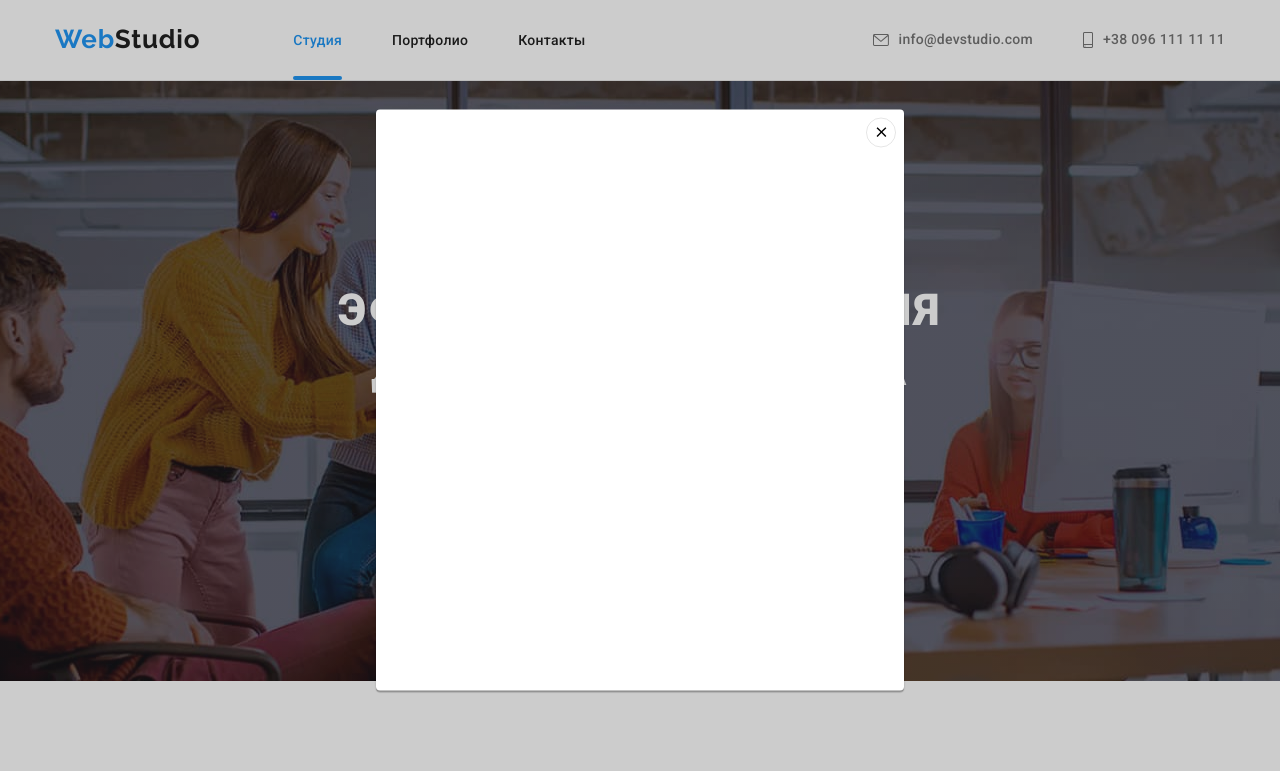
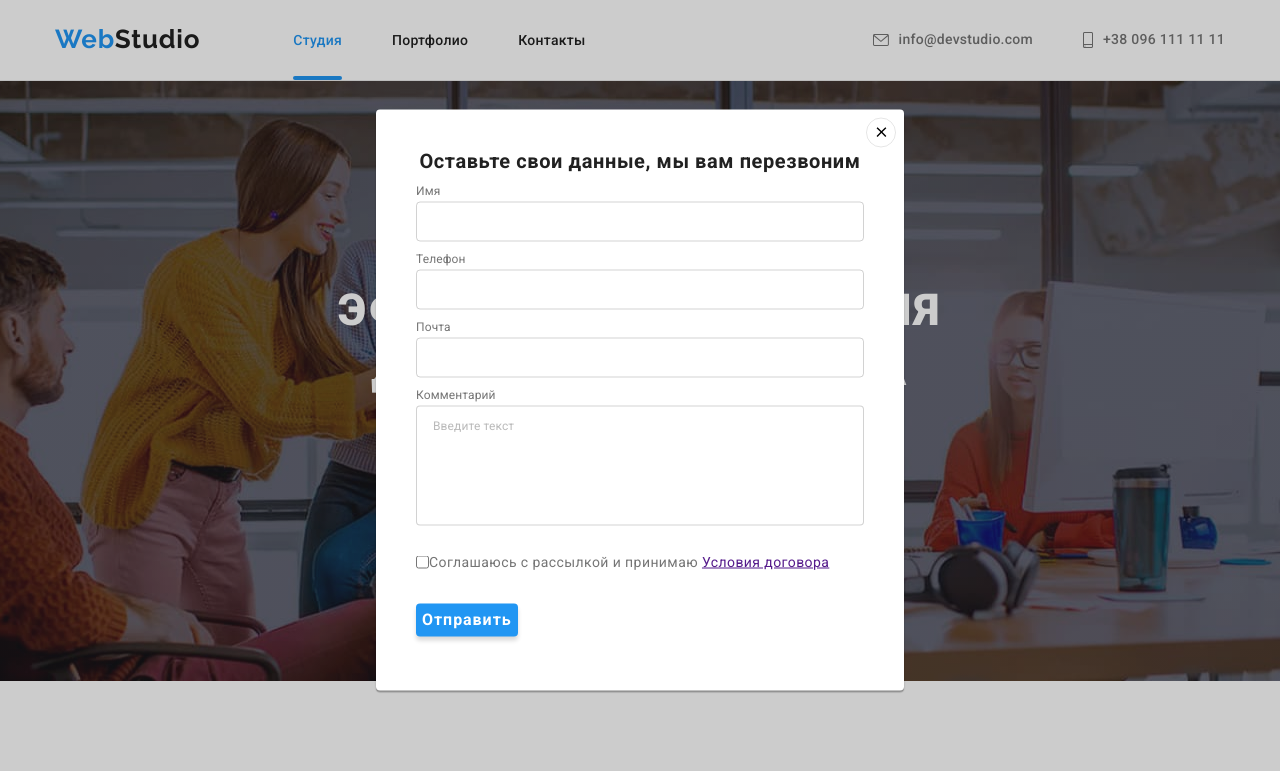
Before and after one commit to TechnicUnion/goit-markup-hw-06, a plain HTML site: page index.html in a window 1280 px wide. Both pictures are taken after a click on the button "Заказать услугу". Shown: the top 771 px of the page. Drawn offline with nearby package versions, Linux system fonts and the light colour scheme.

Commit message:
Add modal markup

```diff
--- a/css/styles.css
+++ b/css/styles.css
@@ -69,6 +69,22 @@ img {
 
 .span {
   color: var(--accent-color);
+}
+
+.btn {
+  font-family: inherit;
+  font-weight: 700;
+  font-size: 16px;
+  line-height: 1.88;
+  letter-spacing: 0.06em;
+  color: var(--second-text-color);
+  background-color: var(--accent-color);
+  cursor: pointer;
+  border: transparent;
+  border-radius: 4px;
+  box-shadow: 0px 4px 4px rgba(0, 0, 0, 0.15);
+  display: block;
+  transition: background-color var(--duration) var(--timing-function);
 }
 
 .visually-hidden {
@@ -222,21 +238,8 @@ img {
 }
 
 .hero-btn {
-  font-family: inherit;
-  font-weight: 700;
-  font-size: 16px;
-  line-height: 1.88;
-  letter-spacing: 0.06em;
-  color: var(--second-text-color);
-  background-color: var(--accent-color);
-  cursor: pointer;
-  border: transparent;
-  border-radius: 4px;
-  box-shadow: 0px 4px 4px rgba(0, 0, 0, 0.15);
   margin: 0 auto;
   padding: 10px 32px;
-  display: block;
-  transition: background-color var(--duration) var(--timing-function);
 }
 
 .hero-btn:hover,
@@ -543,6 +546,7 @@ img {
   box-shadow: 0px 1px 3px rgba(0, 0, 0, 0.12), 0px 1px 1px rgba(0, 0, 0, 0.14), 0px 2px 1px rgba(0, 0, 0, 0.2);
   border-radius: 4px;;
   transition: transform var(--duration) var(--timing-function);
+  padding: 40px;
 }
 
 .modal-close-btn {
@@ -563,6 +567,73 @@ img {
   opacity: 0;
   visibility: hidden;
   pointer-events: none;
+}
+
+.modal-title {
+  margin-bottom: 12px;
+  font-size: 20px;
+  line-height: 1.1;
+  text-align: center;
+  letter-spacing: 0.03em;
+  color: var(--main-text-color);
+}
+
+.modal-field {
+  margin-bottom: 10px;
+}
+
+.modal-field-text {
+  margin-bottom: 20px;
+}
+
+.modal-label {
+  display: block;
+  margin-bottom: 4px;
+  font-weight: 400;
+  font-size: 12px;
+  line-height: 1.17;
+  letter-spacing: 0.01em;
+  color: var(--text-color);
+}
+
+.modal-input {
+  width: 100%;
+  height: 40px;
+  border: 1px solid rgba(33, 33, 33, 0.2);
+  border-radius: 4px;
+  background-color: transparent;
+}
+
+.modal-text-area {
+  padding: 12px 16px;
+  width: 100%;
+  height: 120px;
+  border: 1px solid rgba(33, 33, 33, 0.2);
+  border-radius: 4px;
+  resize: none;
+}
+
+.modal-text-area::placeholder {
+  font-weight: 400;
+  font-size: 12px;
+  line-height: 1.17;
+  letter-spacing: 0.01em;
+  color: rgba(117, 117, 117, 0.5);
+}
+
+.modal-checkbox {
+  display: flex;
+  flex-direction: row-reverse;
+  justify-content: flex-end;
+  align-items: center;
+  margin-bottom: 30px;
+}
+
+.modal-checkbox-label {
+  font-size: 14px;
+  line-height: 1.71;
+  letter-spacing: 0.03em;
+  color: var(--text-color);
 }
 
 /* -----------PORTFOLIO.HTML------------- */
--- a/index.html
+++ b/index.html
@@ -64,7 +64,7 @@
       <section class="hero">
         <div class="container">
           <h1 class="hero-title">Эффективные решения для вашего бизнеса</h1>
-          <button type="button" class="hero-btn" data-modal-open>
+          <button type="button" class="hero-btn btn" data-modal-open>
             Заказать услугу
           </button>
         </div>
@@ -442,6 +442,48 @@
             <use href="./images/icons.svg#icon-close-black"></use>
           </svg>
         </button>
+        <h2 class="modal-title">Оставьте свои данные, мы вам перезвоним</h2>
+        <form class="modal-form">
+          <div class="modal-field">
+            <label for="user-tel" class="modal-label">Имя</label>
+            <input type="text" name="user-name" class="modal-input" required />
+          </div>
+          <div class="modal-field">
+            <label for="user-name" class="modal-label">Телефон</label>
+            <input type="tel" name="user-tel" class="modal-input" required />
+          </div>
+          <div class="modal-field">
+            <label for="user-email" class="modal-label">Почта</label>
+            <input
+              type="email"
+              name="user-email"
+              class="modal-input"
+              required
+            />
+          </div>
+          <div class="modal-field-text">
+            <label class="modal-label" for="modal-text">Комментарий</label>
+            <textarea
+              name="modal-text"
+              id="modal-text"
+              class="modal-text-area"
+              placeholder="Введите текст"
+            ></textarea>
+          </div>
+          <div class="modal-checkbox">
+            <label for="checkbox" class="modal-checkbox-label"
+              >Соглашаюсь с рассылкой и принимаю
+              <a href="">Условия договора</a></label
+            >
+            <input
+              type="checkbox"
+              name="checkbox"
+              class="modal-checkbox-input"
+              required
+            />
+          </div>
+          <button type="submit" class="btn modal-btn">Отправить</button>
+        </form>
       </div>
     </div>
     <script src="./js/modal.js"></script>
```
